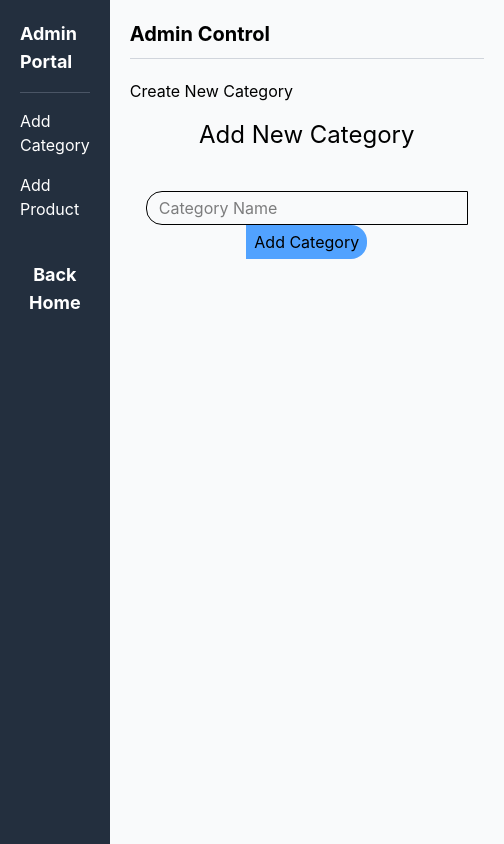
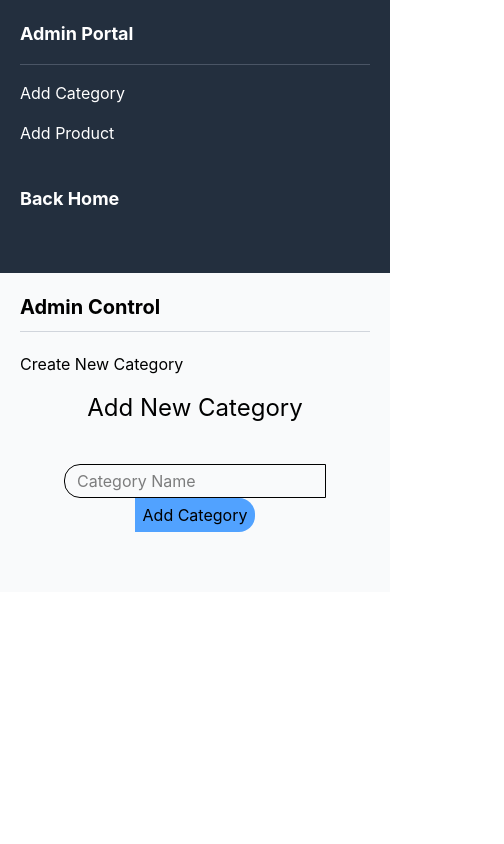
Before and after one commit to tarunparmar3240-ship-it/amazon-clone, a React (Vite) app: page /admin in a window 390 px wide. Shown: the whole page, 504 px wide, since content can reach past the window. Built offline with nearby package versions, Linux system fonts and the light colour scheme.

Commit message:
updated code

```diff
--- a/src/Component/CreateCategory/CreateCategory.jsx
+++ b/src/Component/CreateCategory/CreateCategory.jsx
@@ -33,7 +33,7 @@ const CreateCategory = () => {
           value={name}
           onChange={(e) => setName(e.target.value)}
           required
-          className="text-md border pr-15 rounded-l-2xl py-1 pl-3"
+          className="text-md border rounded-l-2xl py-1 pl-3"
         />
         <button type="submit" className="bg-blue-400 text-md px-2 py-[4.8px] rounded-r-2xl">
           Add Category
--- a/src/Component/Navbar/Navbar.jsx
+++ b/src/Component/Navbar/Navbar.jsx
@@ -6,8 +6,6 @@ import { useSelector } from "react-redux";
 
 const Navbar = () => {
   const { token } = useSelector((state) => state.auth);
-  // const localToken = localStorage.getItem("accessToken");
-  // const isLogged = localToken;
   const isLogged = token;
 
   return (
--- a/src/Component/Navbar/NavbarBelt/NavbarBelt.jsx
+++ b/src/Component/Navbar/NavbarBelt/NavbarBelt.jsx
@@ -34,6 +34,12 @@ const NavbarBelt = () => {
             className="w-22.5 object-contain pt-1"
           />
           <span className="text-xs font-bold pt-3 -mt-1">.in</span>
+
+          <button className="mx-40 lg:hidden">
+            <Link to="/admin" className="text-xl bg-blue-500 px-4 rounded-2xl">
+              Admin
+            </Link>
+          </button>
         </div>
         {/* Location Box */}
         <div onClick={() => setIsModlaOpen(true)} className={`${boxHover}`}>
@@ -104,7 +110,9 @@ const NavbarBelt = () => {
 
         <Link to={"/cart"} className={`${boxHover}`}>
           <div className="flex items-center flex-col">
-            <span className="text-lg  text-orange-400">{items?.length || 0}</span>
+            <span className="text-lg  text-orange-400">
+              {items?.length || 0}
+            </span>
             <FaCartShopping className="-mt-1 text-xl mr-1" />
           </div>
           <p className="mt-6 text-sm font-medium">Cart</p>
--- a/src/Layout/AdminLayout/AdminLayout.jsx
+++ b/src/Layout/AdminLayout/AdminLayout.jsx
@@ -3,9 +3,9 @@ import { Link, Outlet } from "react-router-dom";
 
 const AdminLayout = () => {
   return (
-    <div className="flex min-h-screen">
+    <div className="lg:flex flex-col min-h-screen">
       {/* Persistent Admin Sidebar Navigation */}
-      <aside className="w-60 bg-[#232f3e] text-white p-5">
+      <aside className="lg:w-60 w-full bg-[#232f3e] text-white p-5">
         <h3 className="text-lg font-bold">Admin Portal</h3>
         <hr className="my-4 border-gray-600" />
         <ul className="space-y-4">
```
